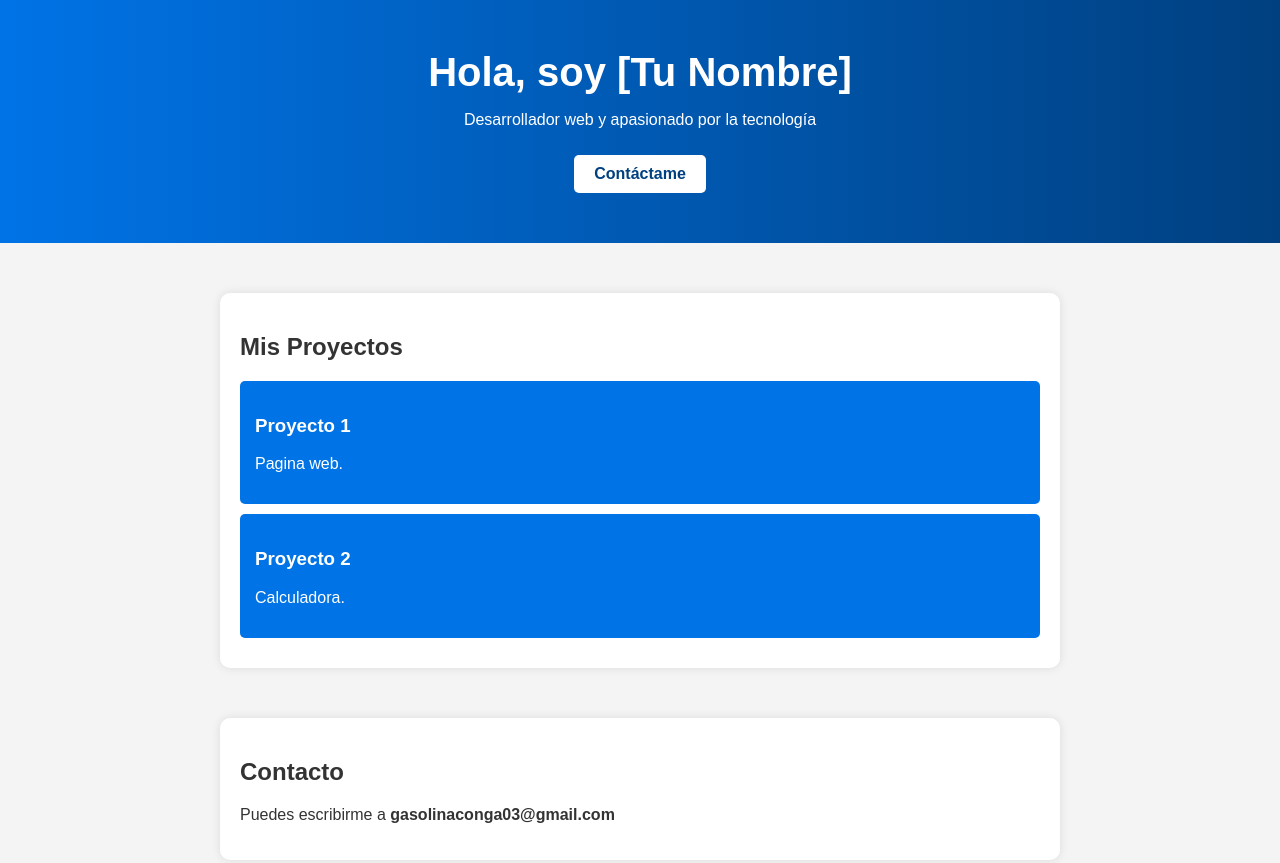
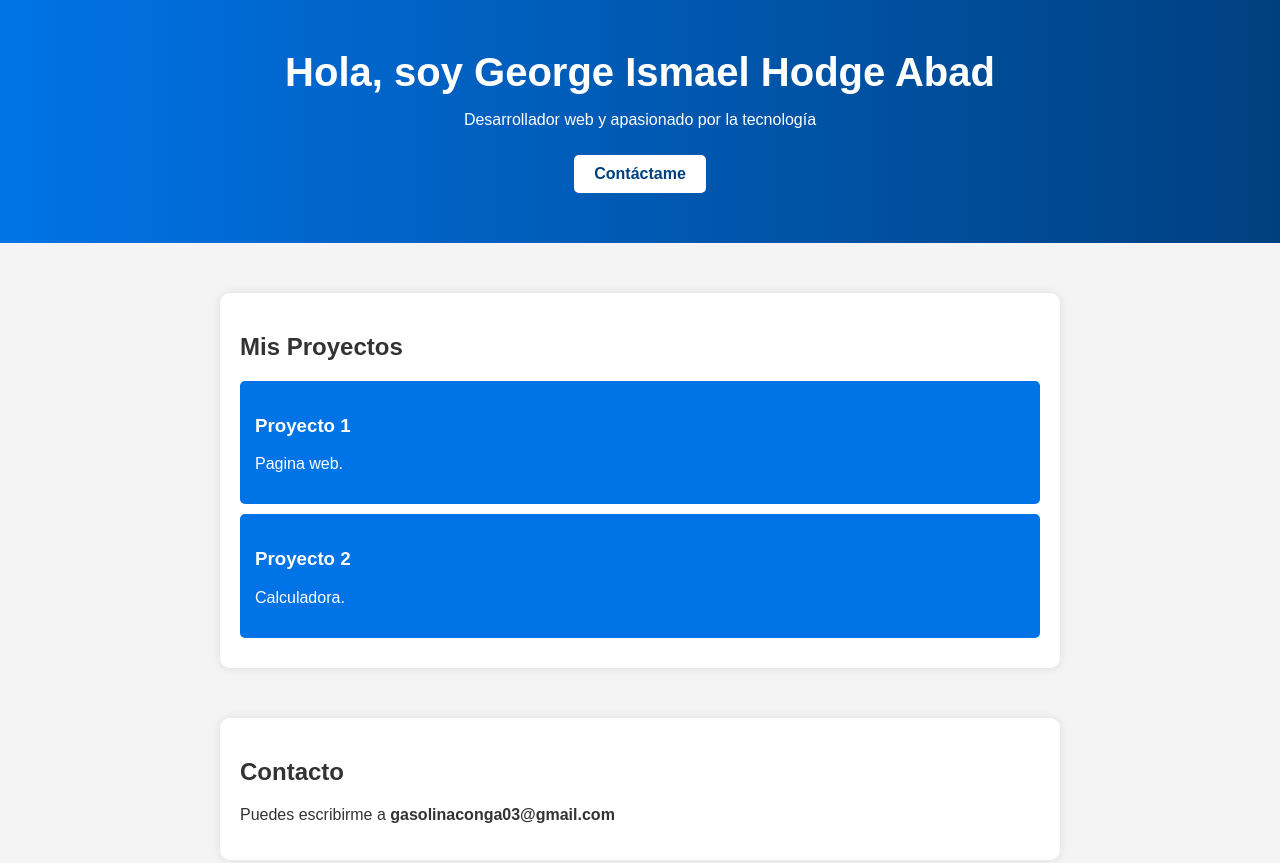
Before and after one commit to Hodprog03/Hodprog03.github.io, a plain HTML site: page index.html in a window 1280 px wide. Shown: the top 863 px of the page. Drawn offline with Linux system fonts and the light colour scheme.

Commit message:
Update index.html

```diff
--- a/index.html
+++ b/index.html
@@ -8,7 +8,7 @@
 </head>
 <body>
     <header>
-        <h1>Hola, soy [Tu Nombre]</h1>
+        <h1>Hola, soy George Ismael Hodge Abad</h1>
         <p>Desarrollador web y apasionado por la tecnología</p>
         <a href="#contacto" class="btn">Contáctame</a>
     </header>
```
